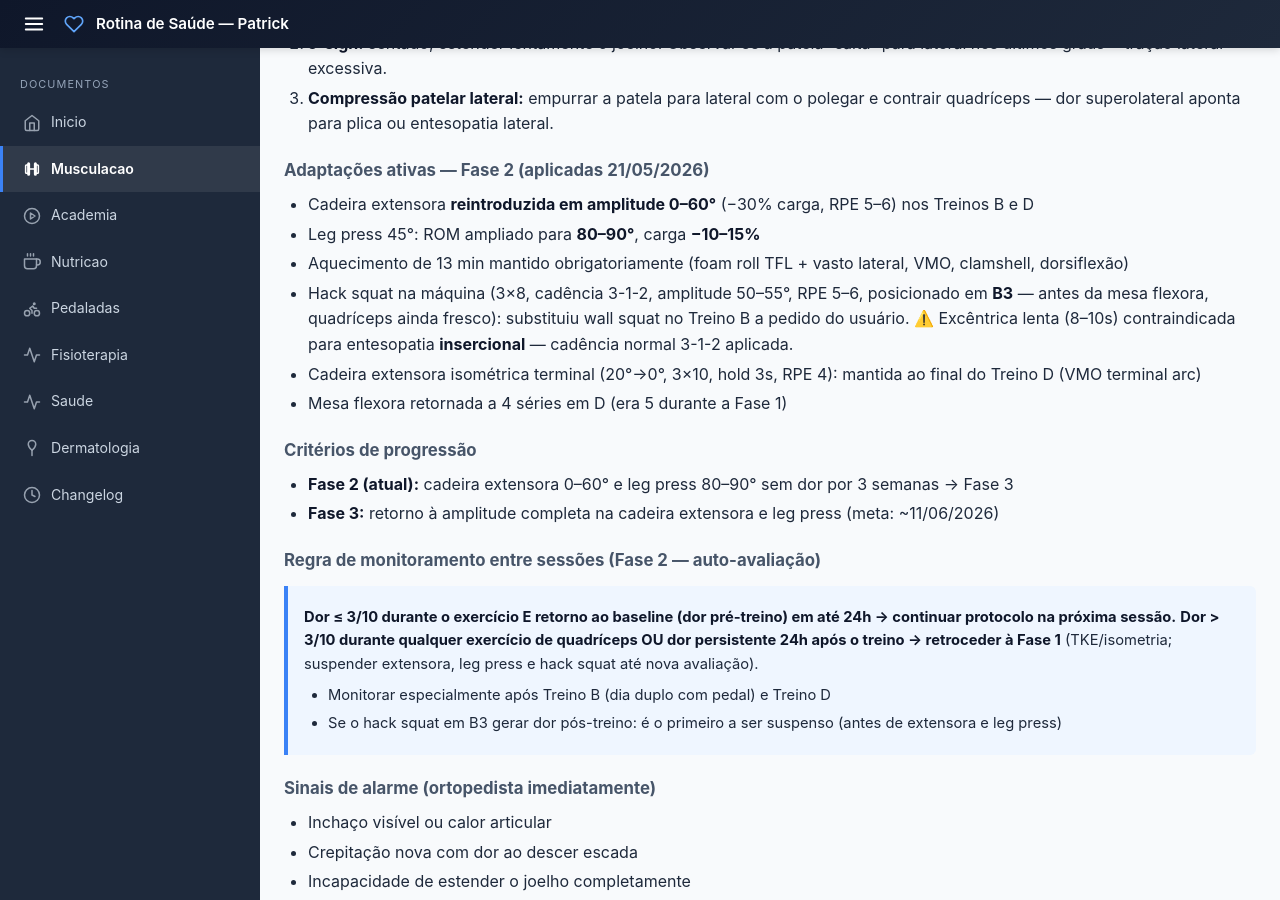
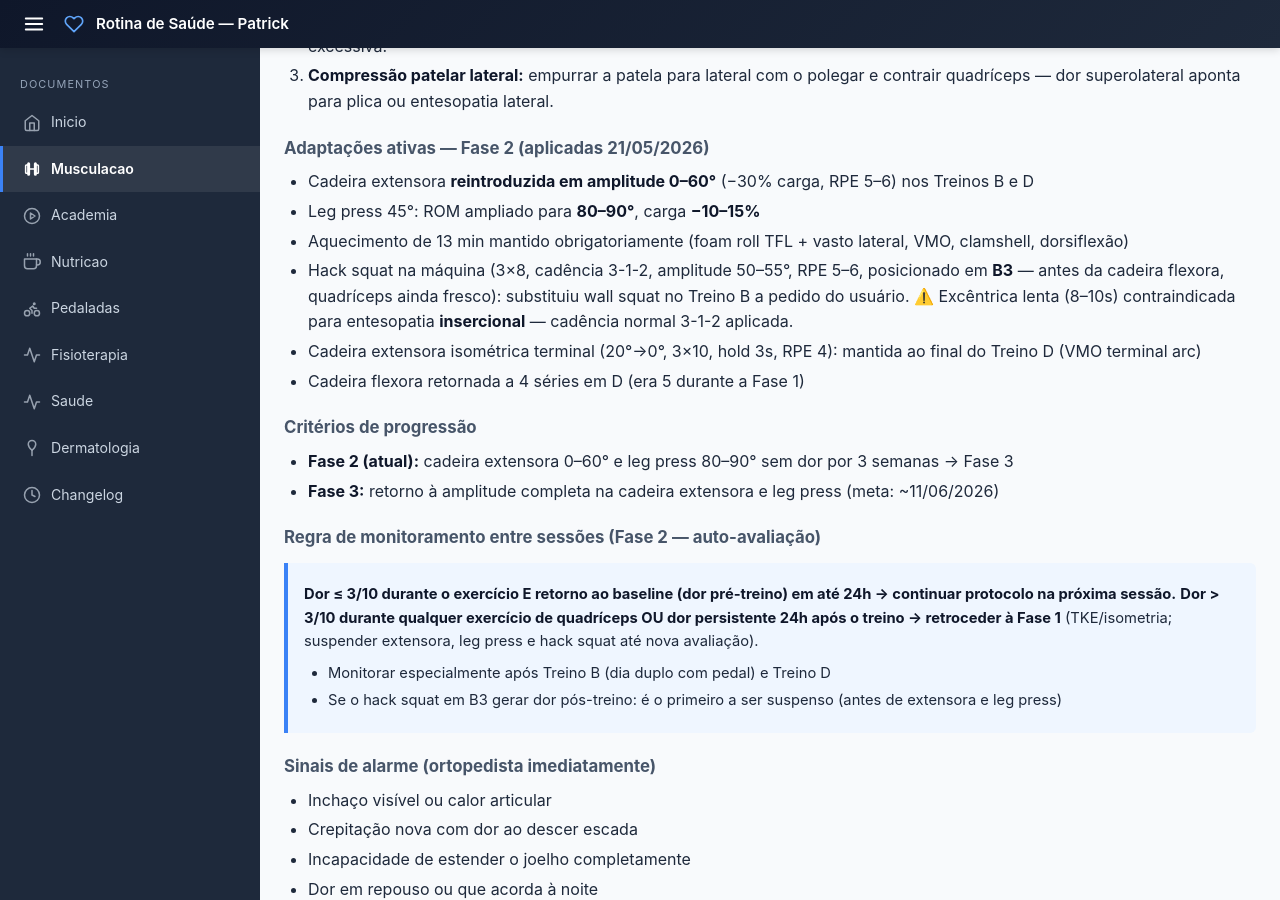
Before and after one commit to criapix/rotina-saude, a Jekyll site: the page built from serie-academia.md, in a window 1280 px wide and 900 px high, scrolled down 7880 px. Built offline with Jekyll 4.4.1, drawn with Linux system fonts in a browser that asks for light colours; some of the changed text lies outside the part shown.

Commit message:
Trocar mesa flexora por cadeira flexora na série de academia.
Task id: a266503321b1
Source: Telegram chat (user 8654477461)

Mesa flexora (leg curl prono) substituída por Cadeira flexora (leg curl sentado) em Treino B (B4) e Treino D (D4), com notas cervicais removidas por não se aplicarem à posição sentada. Todos os agentes aprovaram: a troca elimina o risco de extensão cervical C5-C7 (benefício clínico real), é neutra para o protocolo de joelho Fase 2 (sem carga no tendão quadricipital), e mantém volume e progressão inalterados.

Reviewed by: personal-trainer-reviewer, fisioterapeuta-preventivo, ortopedista-esportivo

```diff
--- a/serie-academia.md
+++ b/serie-academia.md
@@ -64,7 +64,7 @@
 | 1 | **Leg press 45°** [📸](https://treinomestre.com.br/wp-content/uploads/2019/06/leg-press-45.jpg) | 3 × 10 | 🦵 **Retorno gradual 21/05:** amplitude **80–90°** (ainda não amplitude completa), carga **−10–15%**, cadência **4-1-3**, RPE 7. Pés em **rotação externa 15–20°**, largura dos ombros, calcanhares no **terço médio-superior** da plataforma. ⚠️ NUNCA permitir retroversão pélvica (bunda sair do apoio); parar descida ANTES de perder curva lombar neutra. Parar se dor reaparecer → retornar a 60–70°. |
 | 2 | **Cadeira extensora** | 3 × 12–15 | 🦵 **Retorno gradual 21/05:** amplitude **limitada 0–60°** (não descer além de 60° de flexão), carga **−30% da normal**, cadência 3-1-2, RPE 5–6. Pé em rotação externa 15–20°; mão no VMO para feedback tátil; sem dor durante todo o movimento. **Palpar polo superolateral da patela esquerda antes de cada série** — se dor à palpação em repouso, substituir pelo TKE no dia. Se dor durante o movimento → retornar ao TKE. |
 | 3 | **Hack squat na máquina** | 3 × 8 | 🦵 Executar com quadríceps ainda fresco (fundamental para entesopatia insercional — não executar com tendão fatigado). Costas apoiadas no encosto; amplitude limitada a **50–55° de flexão de joelho**; cadência **3-1-2** (sem excêntrica prolongada — contraindicada para entesopatia insercional); carga LEVE (RPE 5–6); sem dor. Palpar polo superolateral da patela antes de cada série. Se dor → TKE no cabo nesse dia. |
-| 4 | **Mesa flexora** [📸](https://www.hipertrofia.org/blog/wp-content/uploads/2018/09/execucao-da-mesa-flexora1.jpg) | 3 × 10–12 + 1 × 8–10 unilateral (cada lado) | Tempo controlado; cabeça apoiada neutra. ⚠️ Verificar se máquina tem apoio facial adequado; se não → toalha dobrada para evitar extensão cervical (C5-C7). **Unilateral (1 série):** diagnóstico de assimetria de isquiotibiais L/D. |
+| 4 | **Cadeira flexora** | 3 × 10–12 + 1 × 8–10 unilateral (cada lado) | Tempo controlado; sem compensação de quadril. **Unilateral (1 série):** diagnóstico de assimetria de isquiotibiais L/D. |
 | 5 | **Cadeira abdutora** [📸](https://cdn.muscleandstrength.com/sites/default/files/hip-abduction-machine.jpg) | 3 × 15 | RPE **7–8** (máximo); **palpação pré-série obrigatória** (região lateral do quadril/TFL — se dor à palpação, reduzir carga e RPE ≤6). |
 | 6 | **Cadeira adutora** [📸](https://cdn.muscleandstrength.com/sites/default/files/hip-adduction-machine.jpg) | 3 × 15 | RPE **6–7** (máximo); **palpação pré-série obrigatória** (virilha/região medial — se dor à palpação, suspender o exercício no dia). |
 | 7 | **Panturrilha em pé** (máquina) [📸](https://www.mundoboaforma.com.br/wp-content/uploads/2022/10/aparelho-panturrilha.jpg) | 3 × 12–15 | Amplitude completa; estabilidade do tornozelo no pedal. |
@@ -121,7 +121,7 @@
 | 1 | **Hip thrust na máquina** (elevação pélvica) [📸](https://www.hsefitness.com/wp-content/uploads/2024/12/How-to-Use-the-Hip-Thrust-Machine-Correctly-600x400.png) | 4 × 12–15 | Tempo 3-1-2; RPE 7. Contrair glúteos no pico 1–2s. Sem hiperextensão lombar. |
 | 2 | **Cadeira extensora** | 3 × 12–15 | 🦵 **Retorno gradual 21/05:** amplitude **limitada 0–60°** (não descer além de 60° de flexão), carga **−30% da normal**, cadência 3-1-2, RPE 5–6. Pé em rotação externa 15–20°; mão no VMO para feedback tátil; sem dor durante todo o movimento. **Palpar polo superolateral da patela esquerda antes de cada série** — se dor à palpação em repouso, substituir pelo TKE no dia. Se dor durante o movimento → retornar ao isométrico de leg press. |
 | 3 | **Leg press 45°** [📸](https://treinomestre.com.br/wp-content/uploads/2019/06/leg-press-45.jpg) | 3 × 10 | 🦵 **Retorno gradual:** amplitude **80–90°**, carga **−10–15%**, cadência **4-1-3**, RPE 7. ⚠️ NUNCA permitir retroversão pélvica (bunda sair do apoio); parar descida ANTES de perder curva lombar neutra. Descansar 90–120s após a extensora. Parar se dor reaparecer → retornar a 60–70°. |
-| 4 | **Mesa flexora** [📸](https://www.hipertrofia.org/blog/wp-content/uploads/2018/09/execucao-da-mesa-flexora1.jpg) | 4 × 10–12 | Tempo controlado; cabeça apoiada neutra. ⚠️ Verificar apoio facial; se inadequado → toalha dobrada para evitar extensão cervical (C5-C7). |
+| 4 | **Cadeira flexora** | 4 × 10–12 | Tempo controlado; sem compensação de quadril. |
 | 5 | **Cadeira abdutora** [📸](https://cdn.muscleandstrength.com/sites/default/files/hip-abduction-machine.jpg) | 3 × 15 | RPE **7–8** (máximo); **palpação pré-série obrigatória** (região lateral do quadril/TFL — se dor à palpação, reduzir carga e RPE ≤6). |
 | 6 | **Cadeira adutora** [📸](https://cdn.muscleandstrength.com/sites/default/files/hip-adduction-machine.jpg) | 3 × 15 | RPE **6–7** (máximo); **palpação pré-série obrigatória** (virilha/região medial — se dor à palpação, suspender o exercício no dia). |
 | 7 | **Panturrilha em pé** (máquina) [📸](https://www.mundoboaforma.com.br/wp-content/uploads/2022/10/aparelho-panturrilha.jpg) | 3 × 12–15 | Amplitude completa. |
@@ -166,7 +166,7 @@
 - **Peito (supino máquina):** RPE 6–7 — chave para ganho: progressão constante + 1–2s de contração no pico. Após liberação clínica: adicionar pec deck como isolado de peito. ⚠️ Limite de 8 sets/semana é clínico (ombro) — não aumentar sem liberação formal.
 - **Costas:** RPE 6–7
 - **Braços:** RPE 6–7
-- **Mesa flexora (isquiotibiais):** RPE 7–8 — progressão agressiva autorizada. Atingiu 12 reps → sobe carga na sessão seguinte (não aguardar 2 sessões). Unilateral: referência de simetria L/D.
+- **Cadeira flexora (isquiotibiais):** RPE 7–8 — progressão agressiva autorizada. Atingiu 12 reps → sobe carga na sessão seguinte (não aguardar 2 sessões). Unilateral: referência de simetria L/D.
 - **Abdominal na máquina:** RPE 6–7 — manter cadência e execução rigorosa; progredir carga quando 15 reps ficarem fáceis (RPE < 5) por 2 sessões.
 - **Core:** RPE 6 — foco em qualidade e controle
 - **Reabilitação (rot. ext / face pull):** RPE 4–5 — carga leve sempre, foco em execução
@@ -223,9 +223,9 @@
 - Cadeira extensora **reintroduzida em amplitude 0–60°** (−30% carga, RPE 5–6) nos Treinos B e D
 - Leg press 45°: ROM ampliado para **80–90°**, carga **−10–15%**
 - Aquecimento de 13 min mantido obrigatoriamente (foam roll TFL + vasto lateral, VMO, clamshell, dorsiflexão)
-- Hack squat na máquina (3×8, cadência 3-1-2, amplitude 50–55°, RPE 5–6, posicionado em **B3** — antes da mesa flexora, quadríceps ainda fresco): substituiu wall squat no Treino B a pedido do usuário. ⚠️ Excêntrica lenta (8–10s) contraindicada para entesopatia **insercional** — cadência normal 3-1-2 aplicada.
+- Hack squat na máquina (3×8, cadência 3-1-2, amplitude 50–55°, RPE 5–6, posicionado em **B3** — antes da cadeira flexora, quadríceps ainda fresco): substituiu wall squat no Treino B a pedido do usuário. ⚠️ Excêntrica lenta (8–10s) contraindicada para entesopatia **insercional** — cadência normal 3-1-2 aplicada.
 - Cadeira extensora isométrica terminal (20°→0°, 3×10, hold 3s, RPE 4): mantida ao final do Treino D (VMO terminal arc)
-- Mesa flexora retornada a 4 séries em D (era 5 durante a Fase 1)
+- Cadeira flexora retornada a 4 séries em D (era 5 durante a Fase 1)
 
 ### Critérios de progressão
 - **Fase 2 (atual):** cadeira extensora 0–60° e leg press 80–90° sem dor por 3 semanas → Fase 3
@@ -280,7 +280,7 @@
 
 - Sem exercícios em pé com carga axial pesada
 - Sem rotação de tronco **descontrolada com carga** (cable chop/lift = padrão rotacional controlado — amplitude e carga progressiva)
-- Sem extensão cervical forçada (na mesa flexora: cabeça apoiada neutra)
+- Sem extensão cervical forçada
 - Cotovelos ~45° no supino — nunca abrir a 90°
 - **Sentiu dor → para o exercício**
 
```
Also changed, not shown: .claude/agent-memory/personal-trainer-reviewer/MEMORY.md, .claude/agent-memory/personal-trainer-reviewer/project_cadeira_flexora_substituicao.md (added), .claude/agent-memory/personal-trainer-reviewer/project_joelho_fase2_retorno.md, .claude/agent-memory/personal-trainer-reviewer/user_profile.md.
